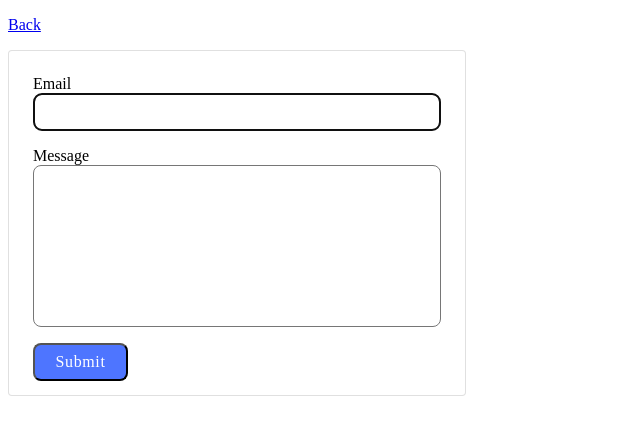
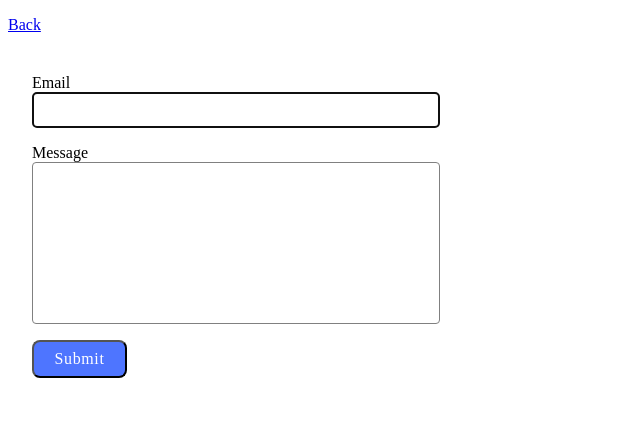
Before and after one commit to ViktoriiaOlex/goit-js-hw-09, a website built with Vite: page src/2-form.html in a window 1280 px wide. Shown: the full height of the page, 0-640 px from the left. Built offline with nearby package versions, Linux system fonts and the light colour scheme; a script that the page names is missing.

Commit message:
add styles to feedback form

```diff
--- a/src/2-form.html
+++ b/src/2-form.html
@@ -4,7 +4,7 @@
     <meta charset="UTF-8" />
     <meta http-equiv="X-UA-Compatible" content="IE=edge" />
     <meta name="viewport" content="width=device-width, initial-scale=1.0" />
-    <title>Homework 9</title>
+    <title>Feedback Form</title>
 
     <link rel="stylesheet" href="./css/2-form.css" />
     <link
--- a/src/css/2-form.css
+++ b/src/css/2-form.css
@@ -5,7 +5,6 @@
     max-height: 296px;
     padding: 24px;
     background-color: #fff;
-    border: 1px solid rgba(0, 0, 0, 0.12);
     border-radius: 4px;
   }
 
@@ -33,6 +32,7 @@
     letter-spacing: 0.64px;
     background-color: #4e75ff;
   }
+
   .feedback-form button:hover,
   .feedback-form button:focus {
     background-color: #6C8CFF;
@@ -43,8 +43,13 @@
   textarea {
     padding: 8px;
     font: inherit;
-    border-radius: 8px;
+    border-radius: 4px;
+    border: 1px solid #808080;
   }
+
+  input:hover,
+  textarea:hover {
+  border: 1px solid #000;}
 
   textarea {
     resize: none;
```
